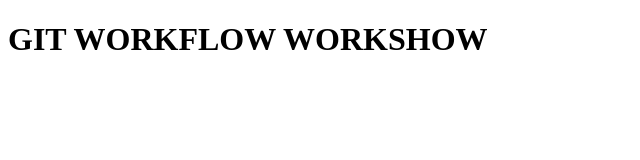
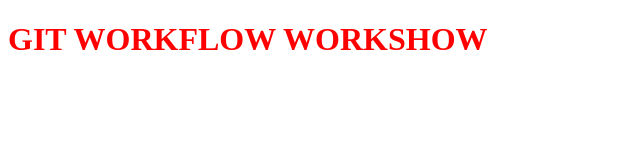
Before and after one commit to davesch2004/factory_forty, a plain HTML site: page index.html in a window 1280 px wide. Shown: the whole page, without its empty margins (0-640 px from the left). Drawn offline with Linux system fonts and the light colour scheme.

Commit message:
Update class > Relates #3

```diff
--- a/index.html
+++ b/index.html
@@ -7,7 +7,7 @@ Git Workflow Workshop
 </title>
 </head>
 <body>
-<h1 class="some-heading">
+<h1 class="page-heading">
 GIT WORKFLOW WORKSHOW
 </h1>
 </body>
```
